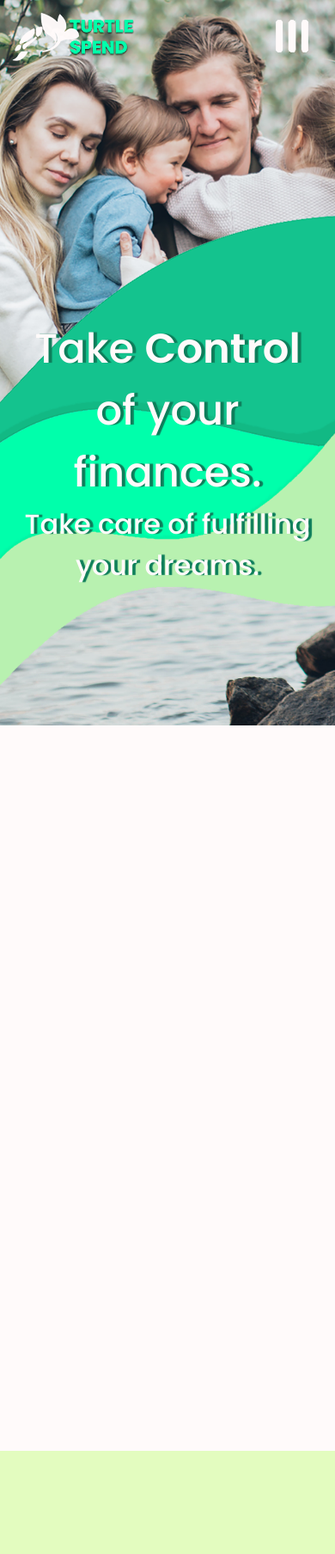
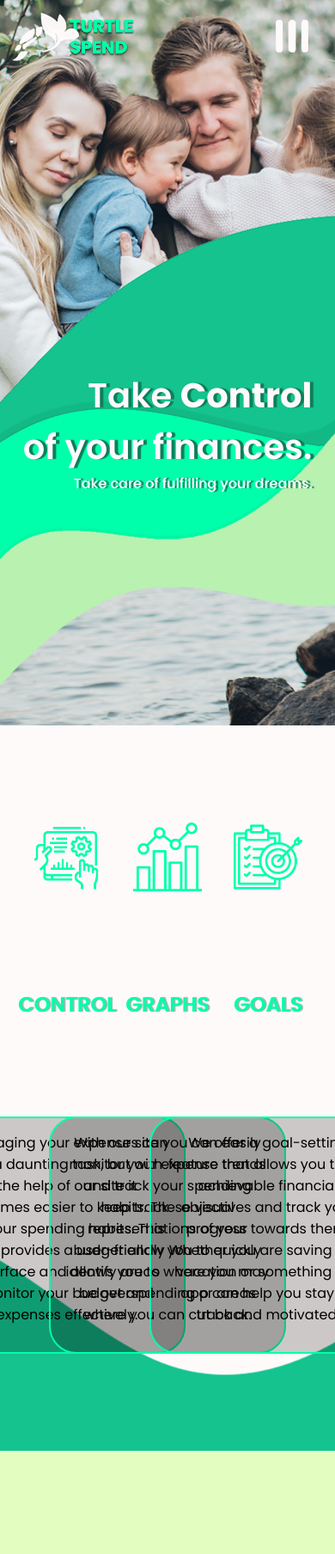
Before and after one commit to AlanWes/Budget-Managment-App, a Django app: page / in a window 390 px wide. Shown: the top 1808 px of the page at 86% size. Run offline with Django 4.2, Linux system fonts and the light colour scheme.

Commit message:
add-section2_responsive-section1

```diff
--- a/src_projects/Project_Budget/static/css/master.css
+++ b/src_projects/Project_Budget/static/css/master.css
@@ -2,7 +2,13 @@
 
 :root {
   --background-image: url('/static/images/first-view.png');
+  --waves: url('/static/images/waves.png')
 }
+
+/* CHANGE
+    RESPONSIVE
+      SECTION 2
+*/
 
 * {
   margin: 0;
@@ -76,6 +82,8 @@ body {
 
 /* SECTIONS */
 
+/* SECTION 1 */
+
 .section-1 {
   display: flex;
   height: 100vh;
@@ -91,6 +99,19 @@ body {
   margin: auto;
   max-width: 100%;
   max-height: 100%;
+  opacity: 0;
+  animation: first-view-text 1.5s ease-out forwards;
+}
+
+@keyframes first-view-text {
+  0% {
+    opacity: 0;
+    transform: translateY(3em);
+  }
+  100% {
+    opacity: 1;
+    transform: translateY(0);
+  }
 }
 
 .section-1 p {
@@ -117,14 +138,83 @@ body {
   text-shadow: 4px 0px 1px rgba(13, 125, 90, 1);
 }
 
+/* SECTION 2 */
+
 .section-2 {
   display: flex;
   height: 100vh;
   width: 100vw;
+  box-sizing: border-box;
   background-color: rgb(255,250,250);
+  background-image: var(--waves);
   background-size: cover;
+  background-position: center;
+  object-fit: cover;
+}
+
+.section-2 .second-view {
+  display: flex;
+  flex-direction: row;
+  flex-wrap: nowrap;
+  margin: auto;
   box-sizing: border-box;
 }
+
+.section-2 .object-1 {
+  display: flex;
+  flex-direction: column;
+  align-items: center;
+  justify-content: space-evenly;
+  height: 100vh;
+  width: 30vw;
+}
+
+.section-2 .object-2 {
+  display: flex;
+  flex-direction: column;
+  align-items: center;
+  justify-content: space-evenly;
+  height: 100vh;
+  width: 30vw;
+}
+
+.section-2 .object-3 {
+  display: flex;
+  flex-direction: column;
+  align-items: center;
+  justify-content: space-evenly;
+  height: 100vh;
+  width: 30vw;
+}
+
+.section-2 .second-view img {
+  width: 10em;
+}
+
+.section-2 .second-view h2 {
+  color: rgb(0, 255, 171);
+  text-shadow: 2px 0px 1px rgba(13, 125, 90, 0.5);
+  font-weight: 600;
+}
+
+.section-2 .second-view .description {
+  display: flex;
+  align-items: flex-start;
+  width: 15em;
+  height: 15em;
+  border: 2px solid rgb(0, 255, 171);
+  border-radius: 2em;
+  text-align: center;
+  font-weight: 400;
+  padding: 1em;
+  background-color: rgb(0, 0, 0, 0.2);
+}
+
+.section-2 .second-view .description p {
+  font-size: 1em;
+}
+
+/* SECTION 3 */
 
 .section-3 {
   display: flex;
@@ -135,9 +225,11 @@ body {
   box-sizing: border-box;
 }
 
+/* FOOTER */
+
 .footer {
   display: flex;
-  height: 40vh;
+  height: 20vh;
   width: 100vw;
   background-color: rgb(20, 195, 142);
   background-size: cover;
@@ -173,7 +265,7 @@ body {
     top: 0;
     left: 0;
     background-color: rgba(0, 128, 0, 0.25);
-    backdrop-filter: blur(5px);
+    backdrop-filter: blur(3px);
     width: 100%;
     height: 100vh;
     display: flex;
@@ -193,35 +285,46 @@ body {
     align-items: center;
   }
 
+  /* SECTION 1 */
+
   .section-1 {
     background-position: 30%;
   }
 
   .section-1 .text-1 {
-    padding-top: 13em;
+    padding-top: 10em;
+  }
+
+  .section-1 p {
+    text-align: right;
   }
 
   .section-1 .p-1 {
-    font-weight: 500;
-    font-size: 3em;
+    font-weight: 600;
+    font-size: 2.5em;
+    color: rgb(255,250,250);
     text-shadow: 4px 0px 1px rgba(13, 125, 90, 1);
   }
 
   .section-1 .p-2 {
     font-weight: 500;
-    font-size: 2em;
-    text-shadow: 4px 0px 1px rgba(13, 125, 90, 1);
-  }
-
-  .section-1 .p-3 {
-    font-weight: 400;
-    font-size: 1.2em;
+    font-size: 1em;
+    color: rgb(255,250,250);
     text-shadow: 3px 0px 1px rgba(13, 125, 90, 1);
   }
 
   .section-1 .p-1-c {
-    font-weight: 600;
+    font-weight: 700;
+    color: rgb(255,250,250);
     text-shadow: 4px 0px 1px rgba(13, 125, 90, 1);
   }
 
+  /* SECTION 2 */
+
+  .section-2 .second-view img {
+    width: 5em;
+  }
+
+  /* SECTION 3 */
+  /* FOOTER */
 }
--- a/src_projects/Project_Budget/templates/master.html
+++ b/src_projects/Project_Budget/templates/master.html
@@ -6,6 +6,7 @@
     <meta http-equiv="X-UA-Compatible" content="IE=edge">
     <meta name="viewport" content="width=device-width, initial-scale=1.0">
     <link rel="stylesheet" type="text/css" href="{% static 'css/master.css' %}">
+    <script>history.scrollRestoration = "manual"</script>
     <title>Turtle Spend</title>
 </head>
 <body>
@@ -32,7 +33,29 @@
             </div>
         </div>
         <div class="section-2">
-
+            <div class="second-view">
+                <div class="object-1">
+                    <img src="{% static 'images/control.png' %}">
+                    <h2>CONTROL</h2>
+                    <div class="description">
+                        <p>Managing your expenses can be a daunting task, but with the help of our site it becomes easier to keep track of your spending habits. This app provides a user-friendly interface and allows you to monitor your budget and expenses effectively.</p>
+                    </div>
+                </div>
+                <div class="object-2">
+                    <img src="{% static 'images/charts.png' %}">
+                    <h2>GRAPHS</h2>
+                    <div class="description">
+                        <p>With our site you can easily monitor your expense trends and track your spending habits. These visual representations of your budget allow you to quickly identify areas where you may be overspending or areas where you can cut back.</p>
+                    </div>
+                </div>
+                <div class="object-3">
+                    <img src="{% static 'images/goals.png' %}">
+                    <h2>GOALS</h2>
+                    <div class="description">
+                        <p>We offer a goal-setting feature that allows you to set achievable financial objectives and track your progress towards them. Whether you are saving for a vacation or something this app can help you stay on track and motivated.</p>
+                    </div>
+                </div>
+            </div>
         </div>
         <div class="section-3">
 
```
Also changed, not shown: src_projects/Project_Budget/static/images/charts.png (added), src_projects/Project_Budget/static/images/control.png (added), src_projects/Project_Budget/static/images/goals.png (added), src_projects/Project_Budget/static/images/waves.png (added).
